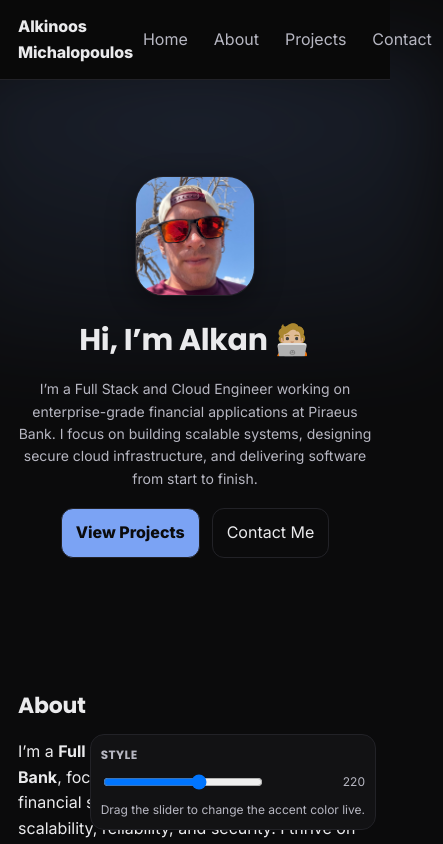
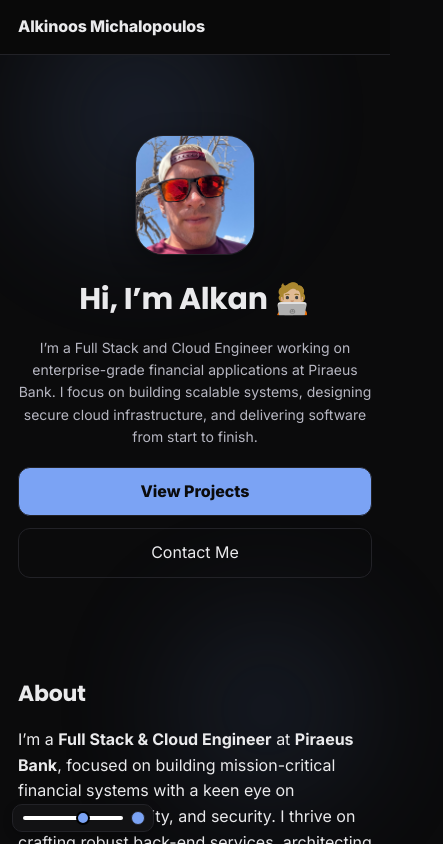
Before and after one commit to Alkan0/personal-website, a Next.js app: page / in a window 390 px wide. Shown: the top 844 px of the page, 443 px wide, since content can reach past the window. Built offline with nearby package versions, Linux system fonts and the light colour scheme.

Commit message:
fixing some responsive things

```diff
--- a/src/app/page.module.css
+++ b/src/app/page.module.css
@@ -1,64 +1,117 @@
-/* src/app/page.module.css */
+/* ----- Layout ----- */
+.main { max-width: 1120px; margin: 0 auto; padding: 24px 18px 96px; }
 
-/* ===== Local-only styles (globals are in globals.css) ===== */
-
+/* Header */
 .header {
   position: sticky; top: 0; z-index: 50;
   display: flex; align-items: center; justify-content: space-between;
   padding: 14px 18px; border-bottom: 1px solid var(--border);
   background: color-mix(in oklab, var(--bg) 92%, #000 8%);
   backdrop-filter: saturate(150%) blur(6px);
-  transition: box-shadow .25s ease, border-color .25s ease, background .25s ease;
 }
-.header.elevate {
-  box-shadow: 0 10px 24px rgba(0,0,0,.25);
-  border-color: color-mix(in oklab, var(--border) 70%, var(--brand) 30%);
+.brand { font-weight: 800; letter-spacing: -.01em; color: var(--text); text-decoration: none; }
+.main {
+  max-width: 1120px;
+  margin: 0 auto;
+  padding: 24px 18px 96px;
+  position: relative;
+  z-index: 1;
 }
 
-.brand { font-weight: 800; letter-spacing: -.01em; color: var(--text); text-decoration: none; }
+/* ===== Color Aura (reacts to --brand from the slider) ===== */
+.aura {
+  position: fixed;
+  inset: 0;             /* full viewport */
+  pointer-events: none; /* clicks pass through */
+  z-index: 0;           /* sit under header/main (which have higher z-index) */
+}
 
-.nav { display: flex; gap: 6px; }
+.aura::before,
+.aura::after {
+  content: "";
+  position: absolute;
+  border-radius: 50%;
+  filter: blur(60px);
+  opacity: .40;
+  animation: float 16s ease-in-out infinite;
+}
+
+/* Top-left glow */
+.aura::before {
+  width: 60vmax; height: 60vmax;
+  top: -15vmax; left: -15vmax;
+  background: radial-gradient(closest-side,
+    color-mix(in oklab, var(--brand) 55%, transparent) 0%,
+    transparent 60%);
+}
+
+/* Bottom-right glow */
+.aura::after {
+  width: 55vmax; height: 55vmax;
+  right: -12vmax; bottom: -12vmax;
+  background: radial-gradient(closest-side,
+    color-mix(in oklab, var(--brand) 45%, #000 10%) 0%,
+    transparent 60%);
+  animation-delay: -6s;
+}
+
+/* Gentle motion */
+@keyframes float {
+  0%   { transform: translate3d(0,0,0) scale(1); }
+  50%  { transform: translate3d(2vmax, -1vmax, 0) scale(1.05); }
+  100% { transform: translate3d(0,0,0) scale(1); }
+}
+
+/* Respect reduced motion */
+@media (prefers-reduced-motion: reduce) {
+  .aura::before, .aura::after { animation: none; }
+}
+/* Desktop nav (hidden on mobile) */
+.nav { display: none; }                 /* mobile default: hidden */
+@media (min-width: 768px) {
+  .nav { display: flex; gap: 14px; }    /* desktop: flex + spacing */
+}
 .nav a {
-  --u: 0%;
-  color: var(--muted); padding: 8px 10px; border-radius: 10px; position: relative;
-  transition: color .2s ease, background .2s ease;
+  color: var(--muted); padding: 8px 10px; border-radius: 10px; text-decoration: none;
 }
 .nav a:hover { background: var(--accent); color: var(--text); }
 .nav a.active { color: var(--text); }
-.nav a.active::after,
-.nav a:hover::after {
-  content: ""; position: absolute; left: 10px; right: 10px; bottom: 4px; height: 2px;
-  background: linear-gradient(90deg, color-mix(in oklab, var(--brand) 90%, #fff 10%), transparent);
-  border-radius: 2px;
+
+/* Mobile menu button (hidden on desktop) */
+.menuBtn {
+  display: inline-flex; align-items: center; justify-content: center;
+  width: 38px; height: 38px; border-radius: 10px; border: 1px solid var(--border);
+  background: transparent; color: var(--text); cursor: pointer;
 }
+.menuBtn:hover { background: var(--accent); }
+@media (min-width: 768px) { .menuBtn { display: none; } }
 
-.main { max-width: 1120px; margin: 0 auto; padding: 24px 18px 96px; }
+/* Mobile menu panel */
+.mobileNav {
+  position: fixed; inset: 60px 14px auto 14px; z-index: 55;
+  background: var(--card); border: 1px solid var(--border); border-radius: 14px;
+  display: grid; gap: 6px; padding: 10px;
+  box-shadow: 0 10px 28px rgba(0,0,0,.35);
+}
+.mobileNav a { padding: 10px 12px; border-radius: 10px; color: var(--text); text-decoration: none; }
+.mobileNav a:hover { background: var(--accent); }
 
-/* Hero with a subtle gradient ring */
-.hero {
-  padding: 72px 0 56px;
-  text-align: center; position: relative; isolation: isolate;
-}
-.hero::before {
-  content: ""; position: absolute; inset: -10% -20% auto -20%; height: 60%;
-  background:
-    radial-gradient(1200px 600px at 50% 10%,
-      color-mix(in oklab, var(--brand) 25%, transparent) 0%,
-      transparent 60%);
-  filter: blur(40px); opacity: .6; pointer-events: none; z-index: -1;
-}
+/* Header elevation helper (JS toggles this class) */
+.elevate { } /* keep so styles.elevate exists */
+.header.elevate { box-shadow: 0 10px 24px rgba(0,0,0,.25); }
+
+/* ----- Hero ----- */
+.hero { padding: 56px 0 40px; text-align: center; }
+@media (min-width: 768px) { .hero { padding: 72px 0 56px; } }
+
 .heroInner { max-width: 820px; margin: 0 auto; }
-
 .avatar {
-  width: clamp(120px, 20vw, 180px);
-  height: clamp(120px, 20vw, 180px);
-  border-radius: 28px;
-  object-fit: cover;
-  border: 1px solid var(--border);
-  margin: 0 auto 20px;
+  width: clamp(120px, 22vw, 200px);
+  height: clamp(120px, 22vw, 200px);
+  border-radius: 28px; object-fit: cover;
+  border: 1px solid var(--border); margin: 0 auto 20px;
   box-shadow: 0 8px 28px rgba(0,0,0,.35);
 }
-
 .hero h1 { font-size: clamp(30px, 5vw, 48px); margin: 8px 0 6px; }
 .tagline { color: var(--muted); font-size: clamp(14px, 2.5vw, 18px); }
 
@@ -66,37 +119,28 @@
 .primaryBtn, .secondaryBtn {
   display: inline-flex; align-items: center; justify-content: center;
   padding: 11px 14px; border-radius: 12px; border: 1px solid var(--border);
-  text-decoration: none; transition: transform .12s ease, filter .2s ease, background .2s ease;
+  text-decoration: none;
 }
 .primaryBtn { background: var(--brand); color: #0b0b0c; font-weight: 800; }
 .secondaryBtn { background: transparent; color: var(--text); }
-.primaryBtn:hover { filter: brightness(0.95); transform: translateY(-1px); }
-.secondaryBtn:hover { background: var(--accent); transform: translateY(-1px); }
+@media (max-width: 420px) { .ctaRow a { width: 100%; } }
 
-.section { padding: 56px 0; }
+/* ----- Sections ----- */
+.section { padding: 40px 0; }
+@media (min-width: 768px) { .section { padding: 56px 0; } }
 .section h2 { font-size: clamp(22px, 4vw, 32px); margin-bottom: 12px; }
-.bullets { margin: 10px 0 0 0; padding-left: 18px; color: var(--muted); }
+.bullets { margin: 10px 0 0; padding-left: 18px; color: var(--muted); }
 .bullets li { margin: 6px 0; }
 
-/* Reveal animation (used on sections & cards) */
-.reveal { opacity: 0; transform: translateY(14px); transition: opacity .55s ease, transform .55s ease; }
-.reveal.in { opacity: 1; transform: translateY(0); }
-@media (prefers-reduced-motion: reduce) { .reveal, .reveal.in { transition: none; transform: none; opacity: 1; } }
-
-.grid {
-  display: grid; gap: 16px;
-  grid-template-columns: repeat(auto-fit, minmax(270px, 1fr));
-}
+/* Projects grid */
+.grid { display: grid; gap: 16px; grid-template-columns: repeat(auto-fit, minmax(270px, 1fr)); }
+@media (min-width: 1200px) { .grid { grid-template-columns: repeat(3, 1fr); } }
 
 .card {
   background: var(--card); border: 1px solid var(--border); border-radius: 16px;
   overflow: hidden; transition: transform .2s ease, box-shadow .2s ease, border-color .2s ease;
 }
-.card:hover {
-  transform: translateY(-3px); box-shadow: 0 12px 28px rgba(0,0,0,.28);
-  border-color: color-mix(in oklab, var(--border) 70%, var(--brand) 30%);
-}
-
+.card:hover { transform: translateY(-3px); box-shadow: 0 12px 28px rgba(0,0,0,.28); }
 .cardImg { width: 100%; aspect-ratio: 16/9; object-fit: cover; }
 .cardBody { padding: 14px; }
 .cardBody h3 { margin: 2px 0 6px; font-size: 18px; }
@@ -107,23 +151,16 @@
   border: 1px solid var(--border); background: #0f1117;
 }
 .links { display: flex; gap: 12px; margin-top: 12px; }
-.links a { color: var(--brand); text-decoration: none; position: relative; }
-.links a::after {
-  content: ""; position: absolute; left: 0; right: 0; bottom: -2px; height: 1px;
-  background: currentColor; transform: scaleX(0); transform-origin: left; transition: transform .25s ease;
-}
-.links a:hover::after { transform: scaleX(1); }
+.links a { color: var(--brand); text-decoration: none; }
+.links a:hover { text-decoration: underline; }
 
+/* Contact */
 .contactWrap { display: grid; gap: 16px; grid-template-columns: 1fr; }
-@media (min-width: 840px) {
-  .contactWrap { grid-template-columns: 1.2fr 1fr; }
-}
+@media (min-width: 840px) { .contactWrap { grid-template-columns: 1.2fr 1fr; } }
 .contactLine a { color: var(--text); border-bottom: 1px dashed var(--border); }
 .contactLine a:hover { color: var(--brand); border-bottom-color: var(--brand); }
-
 .form {
-  background: var(--card); border: 1px solid var(--border); border-radius: 16px;
-  padding: 14px;
+  background: var(--card); border: 1px solid var(--border); border-radius: 16px; padding: 14px;
 }
 .form label { display: grid; gap: 6px; margin-bottom: 10px; }
 .form input, .form textarea {
@@ -136,18 +173,86 @@
 }
 .form button:hover { filter: brightness(0.95); }
 
+/* Footer */
 .footer {
   border-top: 1px solid var(--border); padding: 18px; text-align: center; color: var(--muted);
   background: color-mix(in oklab, var(--bg) 88%, #000 12%);
 }
 
-/* tiny floating style panel */
+/* Reveal animation */
+.reveal { opacity: 0; transform: translateY(14px); transition: opacity .55s ease, transform .55s ease; }
+.reveal.in { opacity: 1; transform: translateY(0); }
+@media (prefers-reduced-motion: reduce) { .reveal, .reveal.in { transition: none; transform: none; opacity: 1; } }
+/* Style slider panel */
+/* ===== Style slider — ultra compact bottom-left ===== */
+/* ===== Super minimal style panel ===== */
 .stylePanel {
-  position: fixed; right: 14px; bottom: 14px; z-index: 60;
-  background: var(--card); border: 1px solid var(--border); border-radius: 14px;
-  padding: 10px; display: grid; gap: 8px; min-width: 220px;
+  position: fixed;
+  bottom: 12px;
+  left: 12px;
+  z-index: 60;
+
+  display: flex;
+  align-items: center;
+  gap: 6px;
+
+  padding: 6px 8px;
+  border-radius: 10px;
+  border: 1px solid var(--border);
+  background: var(--card);
+  box-shadow: 0 3px 8px rgba(0,0,0,.25);
+
+  width: auto;
 }
-.stylePanel h4 { margin: 0; font-size: 12px; color: var(--muted); letter-spacing: .04em; text-transform: uppercase; }
-.row { display: grid; grid-template-columns: 1fr auto; align-items: center; gap: 8px; }
-.small { font-size: 12px; color: var(--muted); }
-.range { width: 160px; }
+
+/* Compact range slider */
+/* Compact hue slider */
+.range {
+  width: 100px;
+  height: 4px;
+  -webkit-appearance: none; /* reset Safari/iOS */
+  appearance: none;
+  background: linear-gradient(
+    to right,
+    red 0deg,
+    yellow 60deg,
+    lime 120deg,
+    cyan 180deg,
+    blue 240deg,
+    magenta 300deg,
+    red 360deg
+  );
+  border-radius: 999px;
+  outline: none;
+  cursor: pointer;
+}
+
+/* Chrome / Edge / Safari thumb */
+.range::-webkit-slider-thumb {
+  -webkit-appearance: none;
+  appearance: none;
+  width: 14px;
+  height: 14px;
+  border-radius: 50%;
+  background: var(--brand);
+  border: 2px solid #000;
+  cursor: grab;
+}
+
+/* Firefox thumb */
+.range::-moz-range-thumb {
+  width: 14px;
+  height: 14px;
+  border-radius: 50%;
+  background: var(--brand);
+  border: 2px solid #000;
+  cursor: grab;
+}
+
+/* Tiny swatch preview */
+.swatch {
+  width: 14px;
+  height: 14px;
+  border-radius: 50%;
+  border: 1px solid var(--border);
+}
--- a/src/app/page.tsx
+++ b/src/app/page.tsx
@@ -101,6 +101,8 @@ export default function Home() {
           ))}
         </nav>
       </header>
+      <div className={styles.aura} aria-hidden="true" />
+
 
       <main id="home" className={styles.main}>
         {/* Hero */}
@@ -269,9 +271,8 @@ export default function Home() {
       </main>
 
       {/* Tiny floating style panel */}
-      <aside className={`${styles.stylePanel} reveal`} aria-label="Style controls">
-        <h4>Style</h4>
-        <div className={styles.row}>
+      {/* Style controls */}
+      <aside className={styles.stylePanel} aria-label="Style controls">
         <input
           className={styles.range}
           type="range"
@@ -281,11 +282,11 @@ export default function Home() {
           onChange={(e) => setHue(parseInt(e.target.value, 10))}
           aria-label="Accent hue"
         />
-          <span className={styles.small}>{hue}</span>
-        </div>
-        <div className={styles.small}>
-          Drag the slider to change the accent color live.
-        </div>
+        <span
+          className={styles.swatch}
+          style={{ backgroundColor: `hsl(${hue} 85% 72%)` }}
+          title={`Hue: ${hue}`}
+        />
       </aside>
 
       <footer className={`${styles.footer} reveal`}>
```
Lines whose indentation alone changed are shown as unchanged.
